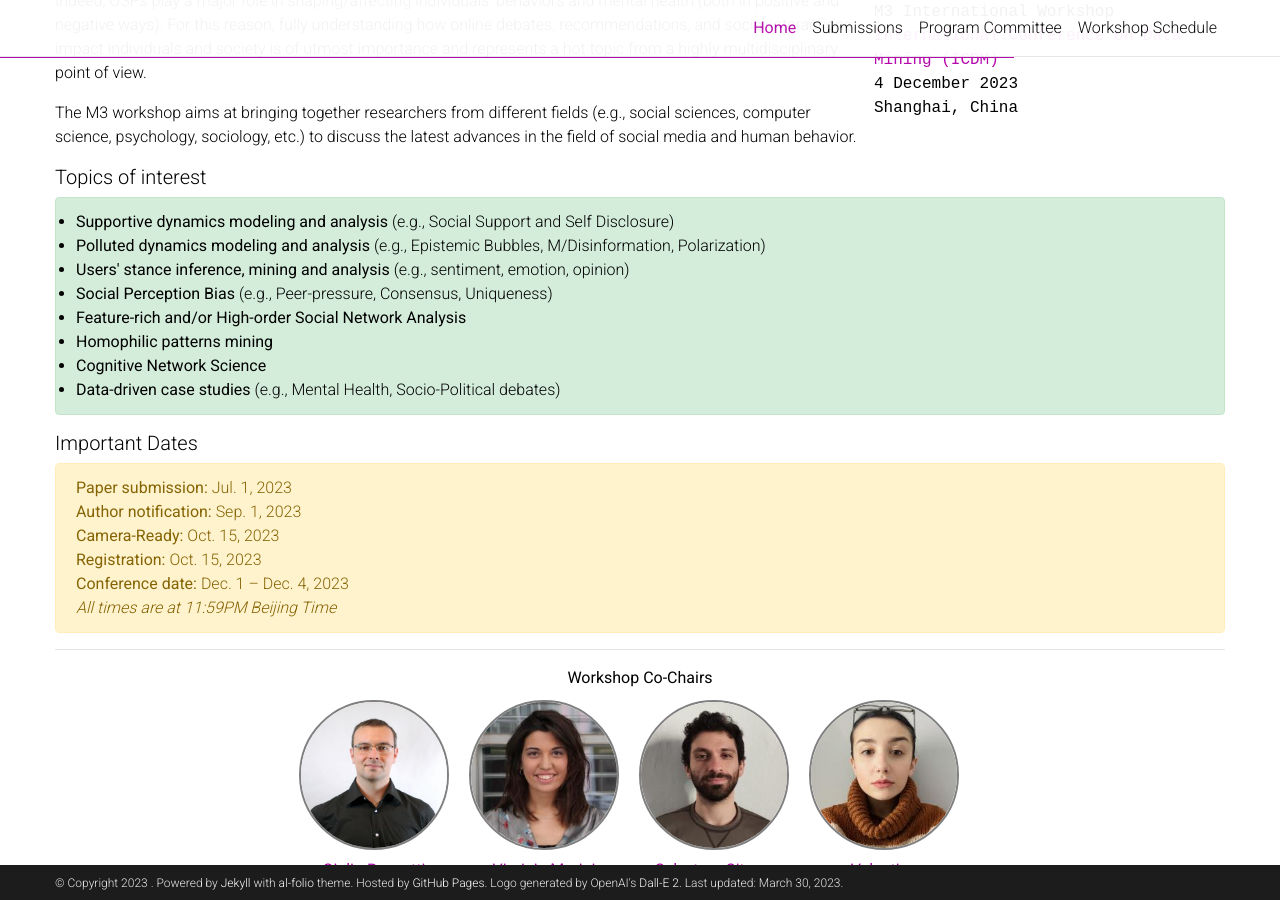
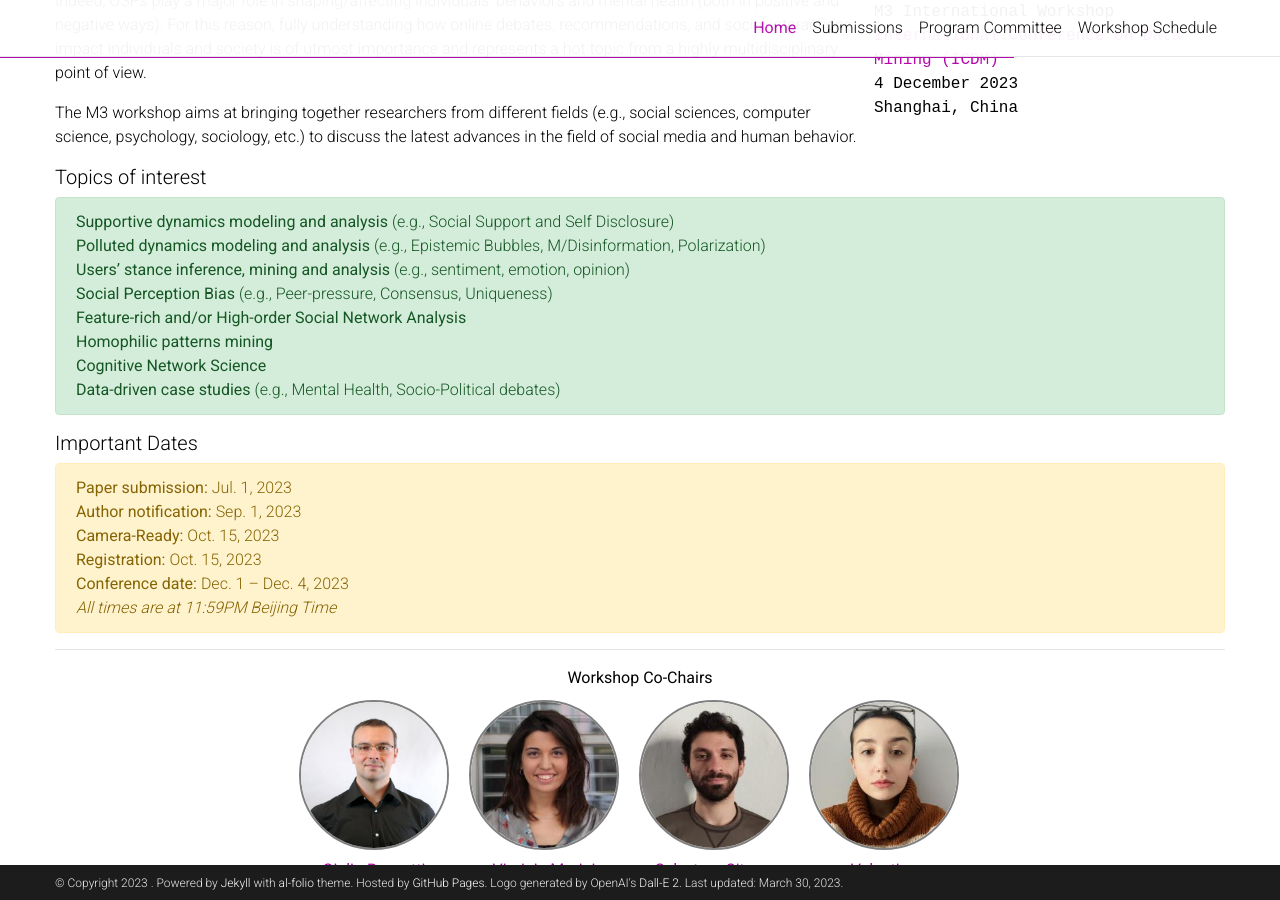
Before and after one commit to SMS-workshop/SMS-workshop.github.io, a Jekyll site: the page built from _pages/about.md, in a window 1280 px wide and 900 px high, scrolled down 468 px. Built offline with Jekyll 4.4.1, drawn with Linux system fonts in a browser that asks for light colours; full-size pictures stand in for the smaller copies a plugin makes; a style sheet for code colours, icons or effects is not loaded.

Commit message:
:new: home

```diff
--- a/_pages/about.md
+++ b/_pages/about.md
@@ -32,20 +32,15 @@ For this reason, fully understanding how online debates, recommendations, and so
 
 The M3 workshop aims at bringing together researchers from different fields (e.g., social sciences, computer science, psychology, sociology, etc.) to discuss the latest advances in the field of social media and human behavior.
 ##### Topics of interest
-<ul>
-<li> <b>Supportive dynamics modeling and analysis</b> (e.g., Social Support and Self Disclosure) </li>
-<li> <b>Polluted dynamics modeling and analysis </b>
-    (e.g., Epistemic Bubbles, M/Disinformation, Polarization) </li>
-<li><b> Users' stance inference, mining and analysis </b>
-    (e.g., sentiment, emotion, opinion) </li>
-<li> <b>Social Perception Bias </b>
-    (e.g., Peer-pressure, Consensus, Uniqueness)  </li>
-<li><b> Feature-rich and/or High-order Social Network Analysis </b> </li>
-<li><b> Homophilic patterns mining </b> </li>
-<li><b> Cognitive Network Science </b> </li>
-<li><b> Data-driven case studies </b>
-    (e.g., Mental Health, Socio-Political debates) </li>
-</ul>
+
+<b>Supportive dynamics modeling and analysis</b> (e.g., Social Support and Self Disclosure) <br/>
+<b>Polluted dynamics modeling and analysis </b> (e.g., Epistemic Bubbles, M/Disinformation, Polarization) <br/>
+<b> Users' stance inference, mining and analysis </b> (e.g., sentiment, emotion, opinion) <br/>
+<b>Social Perception Bias </b> (e.g., Peer-pressure, Consensus, Uniqueness)  <br/>
+<b> Feature-rich and/or High-order Social Network Analysis </b> <br/>
+<b> Homophilic patterns mining </b> <br/>
+<b> Cognitive Network Science </b> <br/>
+<b> Data-driven case studies </b> (e.g., Mental Health, Socio-Political debates) <br/>
 {: .alert .alert-success}
 
 ##### Important Dates
```
